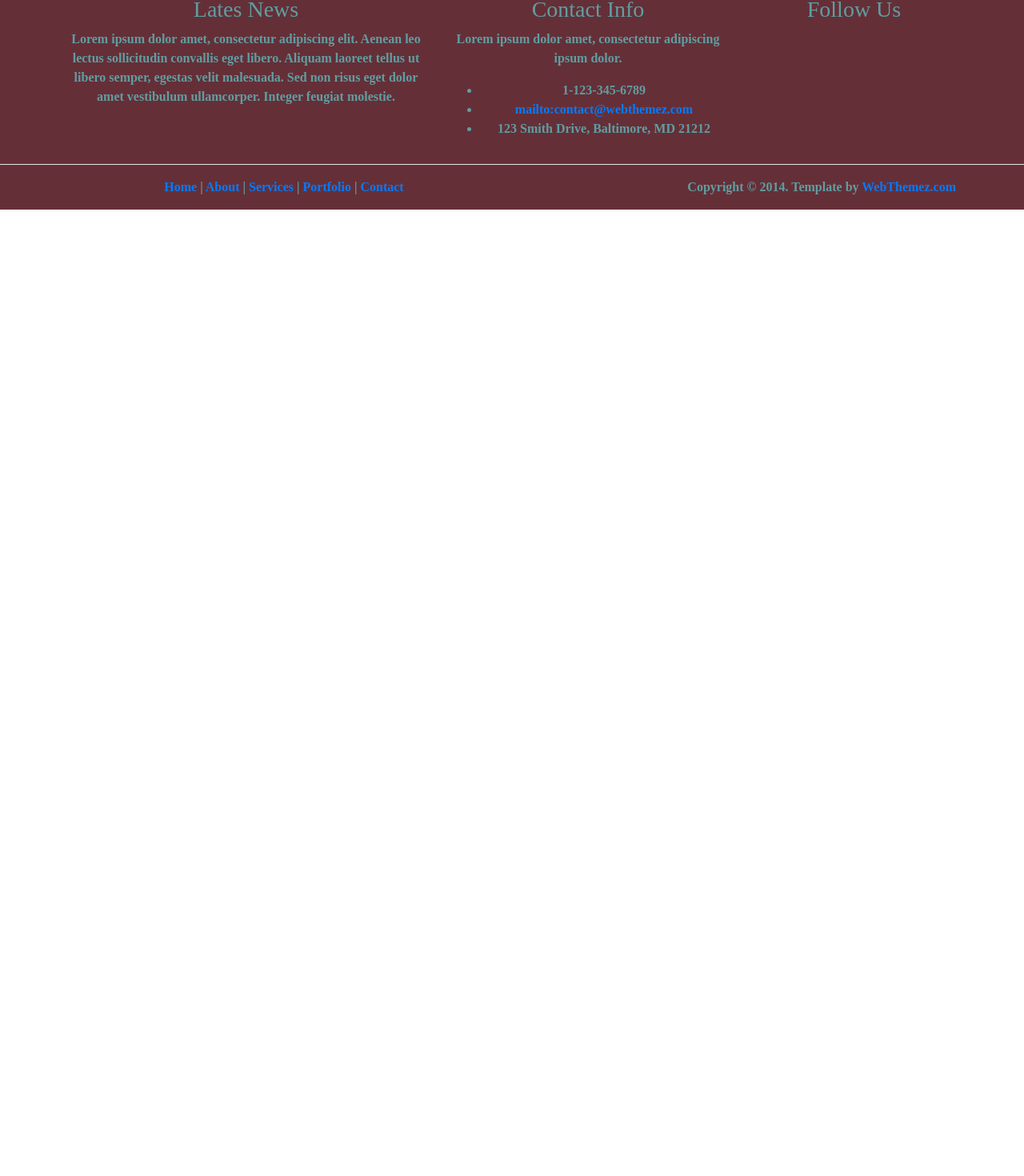
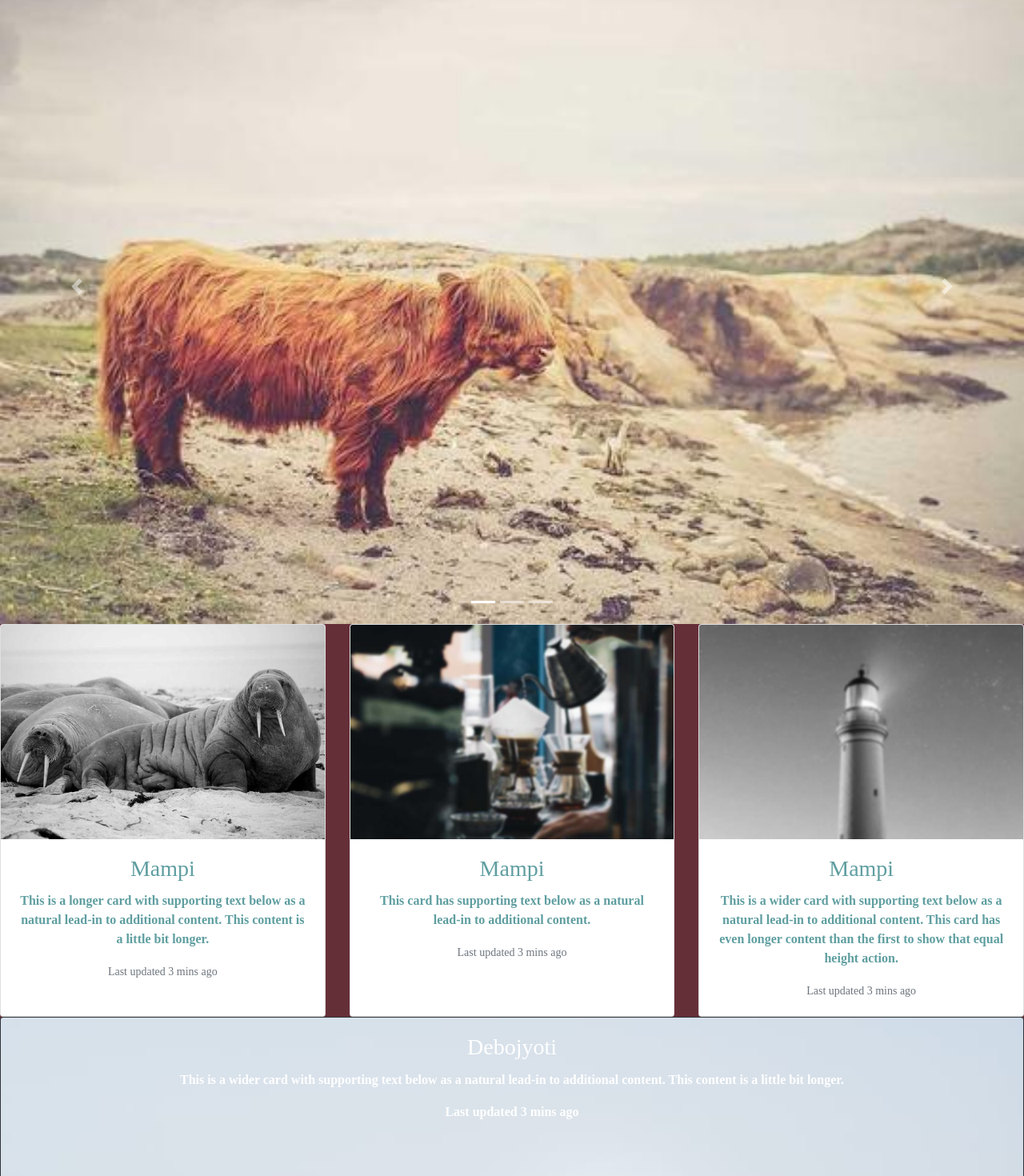
Before and after one commit to biswas-debojyoti/project3, a React (Create React App) app: page / in a window 1280 px wide. Shown: the part 3377-4847 px from the top of the page at 80% size. Before the commit the page ends 3639 px from the top, so only its background shows below. Built offline with nearby package versions, Linux system fonts and the light colour scheme.

Commit message:
09,03,23

```diff
--- a/src/Components/Home/Home.js
+++ b/src/Components/Home/Home.js
@@ -80,6 +80,77 @@ export default function Home() {
 
 
 
+
+
+
+
+<div id="carouselExampleIndicators" class="carousel slide" data-ride="carousel">
+        <ol class="carousel-indicators">
+          <li data-target="#carouselExampleIndicators" data-slide-to="0" class="active"></li>
+          <li data-target="#carouselExampleIndicators" data-slide-to="1"></li>
+          <li data-target="#carouselExampleIndicators" data-slide-to="2"></li>
+        </ol>
+        <div class="carousel-inner">
+          <div class="carousel-item active">
+            <img src={image1} class="d-block w-100" alt="..." />
+          </div>
+          <div class="carousel-item">
+            <img src={image2} class="d-block w-100" alt="..." />
+          </div>
+          <div class="carousel-item">
+            <img src={image3} class="d-block w-100" alt="..." />
+          </div>
+        </div>
+        <button class="carousel-control-prev" type="button" data-target="#carouselExampleIndicators" data-slide="prev">
+          <span class="carousel-control-prev-icon" aria-hidden="true"></span>
+          <span class="sr-only">Previous</span>
+        </button>
+        <button class="carousel-control-next" type="button" data-target="#carouselExampleIndicators" data-slide="next">
+          <span class="carousel-control-next-icon" aria-hidden="true"></span>
+          <span class="sr-only">Next</span>
+        </button>
+      </div>
+
+
+
+
+      <div class="card-deck">
+        <div class="card">
+          <img src={image4} class="card-img-top" alt="..." />
+          <div class="card-body">
+            <h3 class="card-title">Mampi</h3>
+            <p class="card-text">This is a longer card with supporting text below as a natural lead-in to additional content. This content is a little bit longer.</p>
+            <p class="card-text"><small class="text-muted">Last updated 3 mins ago</small></p>
+          </div>
+        </div>
+        <div class="card">
+          <img src={image5} class="card-img-top" alt="..." />
+          <div class="card-body">
+          <h3 class="card-title">Mampi</h3>
+            <p class="card-text">This card has supporting text below as a natural lead-in to additional content.</p>
+            <p class="card-text"><small class="text-muted">Last updated 3 mins ago</small></p>
+          </div>
+        </div>
+        <div class="card">
+          <img src={image6} class="card-img-top" alt="..." />
+          <div class="card-body">
+          <h3 class="card-title">Mampi</h3>
+            <p class="card-text">This is a wider card with supporting text below as a natural lead-in to additional content. This card has even longer content than the first to show that equal height action.</p>
+            <p class="card-text"><small class="text-muted">Last updated 3 mins ago</small></p>
+          </div>
+        </div>
+      </div>
+
+      <div class="card bg-dark text-white">
+  <img src={image7} class="card-img" alt="..."/>
+  <div class="card-img-overlay">
+  <h3 class="card-title">Debojyoti</h3>
+    <p class="card-text">This is a wider card with supporting text below as a natural lead-in to additional content. This content is a little bit longer.</p>
+    <p class="card-text">Last updated 3 mins ago</p>
+  </div>
+</div>
+
+
     </>
 
   )
```
